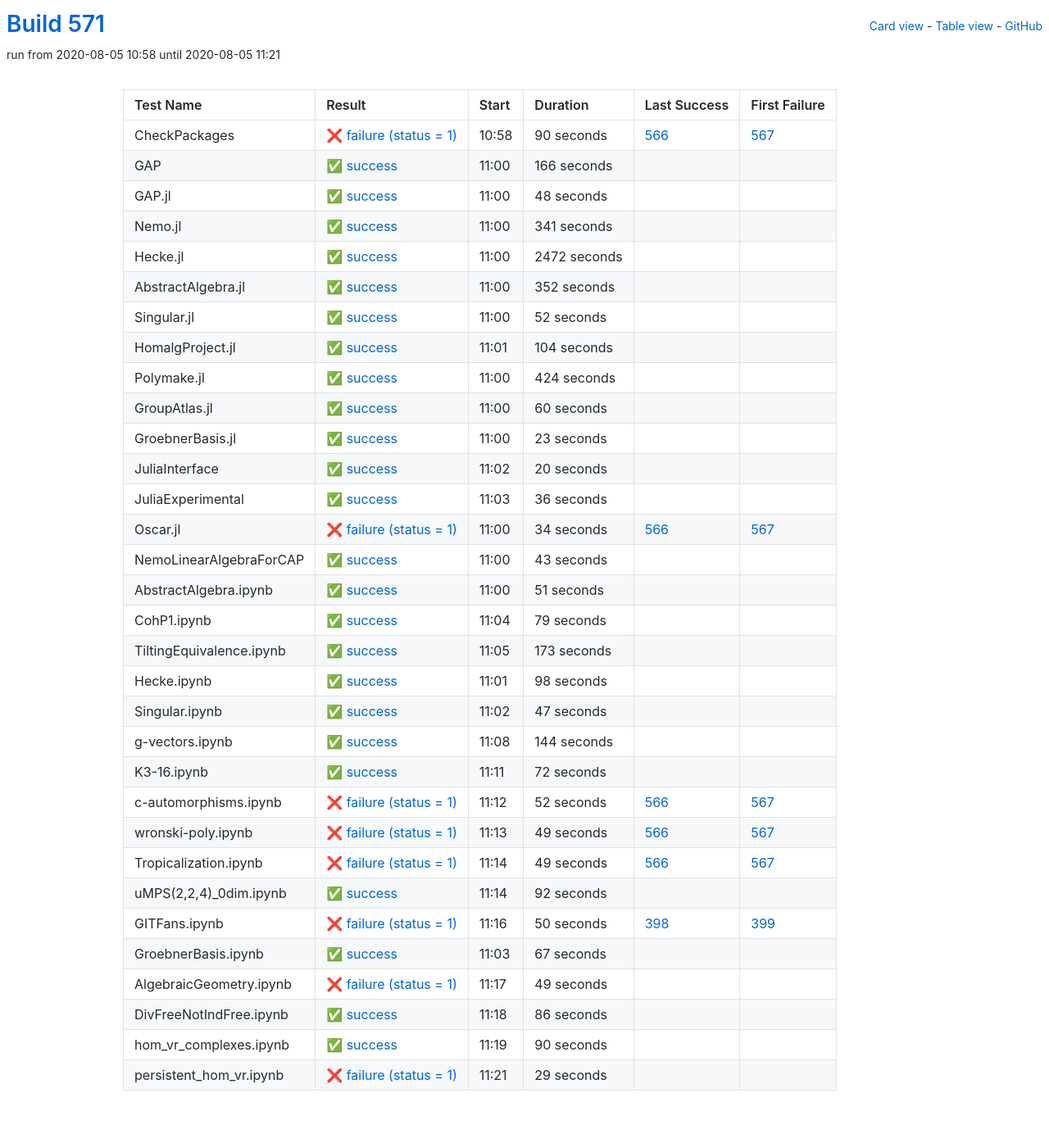
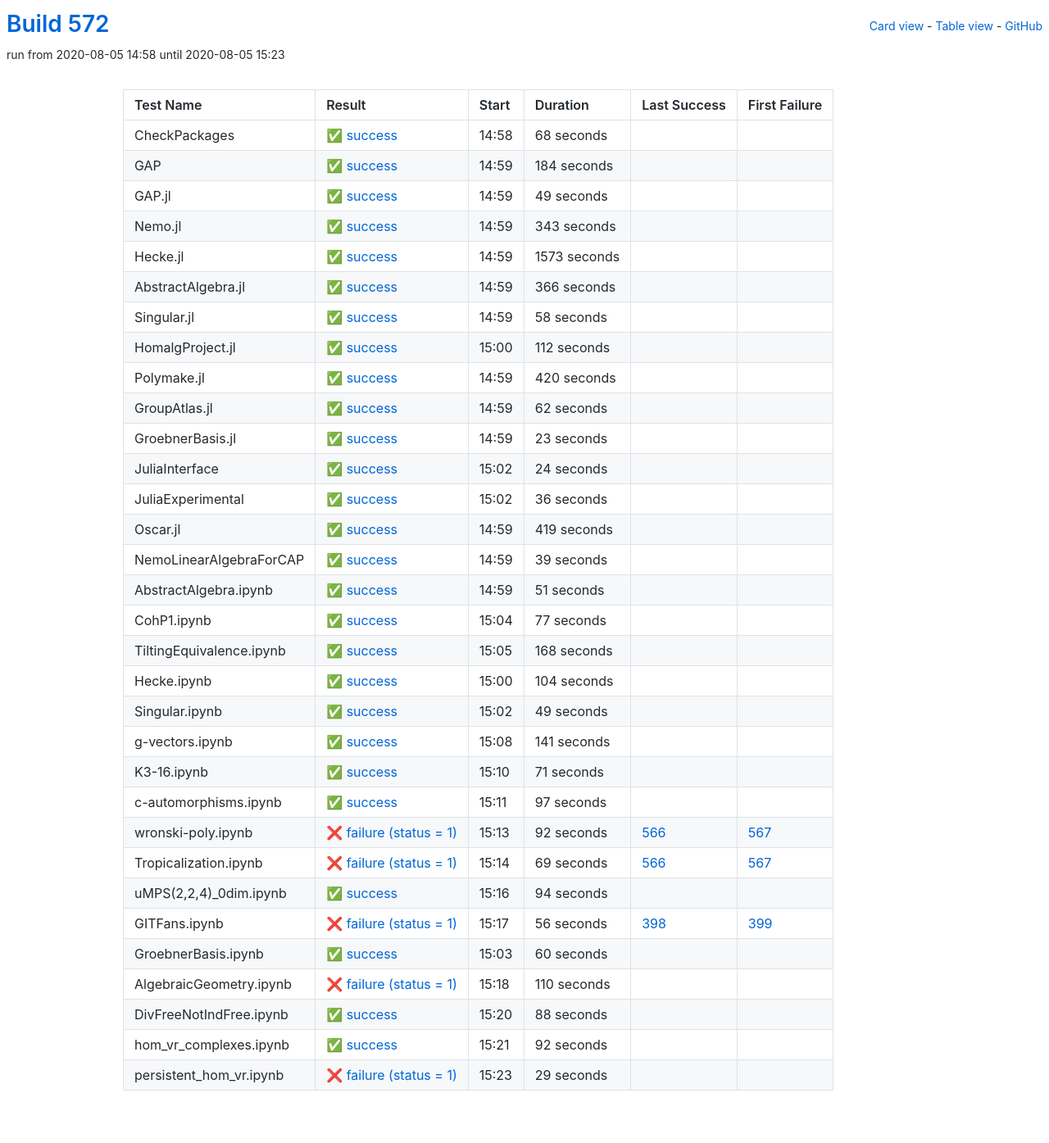
Before and after one commit to oscar-system/oscar-ci-status-stable, a Jekyll site: the page built from table.html, in a window 1280 px wide. Shown: the whole page at 82% size. Built offline with Jekyll 4.4.1, drawn with Linux system fonts in a browser that asks for light colours.

Commit message:
Build #572

```diff
--- a/_data/ci.yml
+++ b/_data/ci.yml
@@ -1,6 +1,6 @@
 ---
-build: 571
-build_url: https://oscarci.mathematik.uni-kl.de/job/oscar-stable/571/
+build: 572
+build_url: https://oscarci.mathematik.uni-kl.de/job/oscar-stable/572/
 job: oscar-stable
 organization: oscar-system
 repo: oscar-ci-status-stable
@@ -8,128 +8,128 @@ repourl: https://github.com/oscar-system/oscar-ci-status-stable
 tests:
 - name: CheckPackages
   id: checkpackages
-  log: https://oscarci.mathematik.uni-kl.de/job/oscar-stable/571/artifact/logs/build-571/CheckPackages.log
-  start: 2020-08-05 10:58
-  success: false
-  exitcode: 1
-  status: failure
-  duration: 90
-  last_success: 566
-  last_success_url: https://oscarci.mathematik.uni-kl.de/job/oscar-stable/566/
-  first_failure: 567
-  first_failure_url: https://oscarci.mathematik.uni-kl.de/job/oscar-stable/567/
-- name: GAP
-  id: gap
-  log: https://oscarci.mathematik.uni-kl.de/job/oscar-stable/571/artifact/logs/build-571/GAP.log
-  start: 2020-08-05 11:00
+  log: https://oscarci.mathematik.uni-kl.de/job/oscar-stable/572/artifact/logs/build-572/CheckPackages.log
+  start: 2020-08-05 14:58
   success: true
   exitcode: 0
   status: success
-  duration: 166
+  duration: 68
+  last_success: false
+  last_success_url:
+  first_failure: false
+  first_failure_url:
+- name: GAP
+  id: gap
+  log: https://oscarci.mathematik.uni-kl.de/job/oscar-stable/572/artifact/logs/build-572/GAP.log
+  start: 2020-08-05 14:59
+  success: true
+  exitcode: 0
+  status: success
+  duration: 184
   last_success: false
   last_success_url:
   first_failure: false
   first_failure_url:
 - name: GAP.jl
   id: gap-jl
-  log: https://oscarci.mathematik.uni-kl.de/job/oscar-stable/571/artifact/logs/build-571/GAP.jl.log
-  start: 2020-08-05 11:00
+  log: https://oscarci.mathematik.uni-kl.de/job/oscar-stable/572/artifact/logs/build-572/GAP.jl.log
+  start: 2020-08-05 14:59
   success: true
   exitcode: 0
   status: success
-  duration: 48
+  duration: 49
   last_success: false
   last_success_url:
   first_failure: false
   first_failure_url:
 - name: Nemo.jl
   id: nemo-jl
-  log: https://oscarci.mathematik.uni-kl.de/job/oscar-stable/571/artifact/logs/build-571/Nemo.jl.log
-  start: 2020-08-05 11:00
+  log: https://oscarci.mathematik.uni-kl.de/job/oscar-stable/572/artifact/logs/build-572/Nemo.jl.log
+  start: 2020-08-05 14:59
   success: true
   exitcode: 0
   status: success
-  duration: 341
+  duration: 343
   last_success: false
   last_success_url:
   first_failure: false
   first_failure_url:
 - name: Hecke.jl
   id: hecke-jl
-  log: https://oscarci.mathematik.uni-kl.de/job/oscar-stable/571/artifact/logs/build-571/Hecke.jl.log
-  start: 2020-08-05 11:00
+  log: https://oscarci.mathematik.uni-kl.de/job/oscar-stable/572/artifact/logs/build-572/Hecke.jl.log
+  start: 2020-08-05 14:59
   success: true
   exitcode: 0
   status: success
-  duration: 2472
+  duration: 1573
   last_success: false
   last_success_url:
   first_failure: false
   first_failure_url:
 - name: AbstractAlgebra.jl
   id: abstractalgebra-jl
-  log: https://oscarci.mathematik.uni-kl.de/job/oscar-stable/571/artifact/logs/build-571/AbstractAlgebra.jl.log
-  start: 2020-08-05 11:00
+  log: https://oscarci.mathematik.uni-kl.de/job/oscar-stable/572/artifact/logs/build-572/AbstractAlgebra.jl.log
+  start: 2020-08-05 14:59
   success: true
   exitcode: 0
   status: success
-  duration: 352
+  duration: 366
   last_success: false
   last_success_url:
   first_failure: false
   first_failure_url:
 - name: Singular.jl
   id: singular-jl
-  log: https://oscarci.mathematik.uni-kl.de/job/oscar-stable/571/artifact/logs/build-571/Singular.jl.log
-  start: 2020-08-05 11:00
+  log: https://oscarci.mathematik.uni-kl.de/job/oscar-stable/572/artifact/logs/build-572/Singular.jl.log
+  start: 2020-08-05 14:59
   success: true
   exitcode: 0
   status: success
-  duration: 52
+  duration: 58
   last_success: false
   last_success_url:
   first_failure: false
   first_failure_url:
 - name: HomalgProject.jl
   id: homalgproject-jl
-  log: https://oscarci.mathematik.uni-kl.de/job/oscar-stable/571/artifact/logs/build-571/HomalgProject.jl.log
-  start: 2020-08-05 11:01
+  log: https://oscarci.mathematik.uni-kl.de/job/oscar-stable/572/artifact/logs/build-572/HomalgProject.jl.log
+  start: 2020-08-05 15:00
   success: true
   exitcode: 0
   status: success
-  duration: 104
+  duration: 112
   last_success: false
   last_success_url:
   first_failure: false
   first_failure_url:
 - name: Polymake.jl
   id: polymake-jl
-  log: https://oscarci.mathematik.uni-kl.de/job/oscar-stable/571/artifact/logs/build-571/Polymake.jl.log
-  start: 2020-08-05 11:00
+  log: https://oscarci.mathematik.uni-kl.de/job/oscar-stable/572/artifact/logs/build-572/Polymake.jl.log
+  start: 2020-08-05 14:59
   success: true
   exitcode: 0
   status: success
-  duration: 424
+  duration: 420
   last_success: false
   last_success_url:
   first_failure: false
   first_failure_url:
 - name: GroupAtlas.jl
   id: groupatlas-jl
-  log: https://oscarci.mathematik.uni-kl.de/job/oscar-stable/571/artifact/logs/build-571/GroupAtlas.jl.log
-  start: 2020-08-05 11:00
+  log: https://oscarci.mathematik.uni-kl.de/job/oscar-stable/572/artifact/logs/build-572/GroupAtlas.jl.log
+  start: 2020-08-05 14:59
   success: true
   exitcode: 0
   status: success
-  duration: 60
+  duration: 62
   last_success: false
   last_success_url:
   first_failure: false
   first_failure_url:
 - name: GroebnerBasis.jl
   id: groebnerbasis-jl
-  log: https://oscarci.mathematik.uni-kl.de/job/oscar-stable/571/artifact/logs/build-571/GroebnerBasis.jl.log
-  start: 2020-08-05 11:00
+  log: https://oscarci.mathematik.uni-kl.de/job/oscar-stable/572/artifact/logs/build-572/GroebnerBasis.jl.log
+  start: 2020-08-05 14:59
   success: true
   exitcode: 0
   status: success
@@ -140,20 +140,20 @@ tests:
   first_failure_url:
 - name: JuliaInterface
   id: juliainterface
-  log: https://oscarci.mathematik.uni-kl.de/job/oscar-stable/571/artifact/logs/build-571/JuliaInterface.log
-  start: 2020-08-05 11:02
+  log: https://oscarci.mathematik.uni-kl.de/job/oscar-stable/572/artifact/logs/build-572/JuliaInterface.log
+  start: 2020-08-05 15:02
   success: true
   exitcode: 0
   status: success
-  duration: 20
+  duration: 24
   last_success: false
   last_success_url:
   first_failure: false
   first_failure_url:
 - name: JuliaExperimental
   id: juliaexperimental
-  log: https://oscarci.mathematik.uni-kl.de/job/oscar-stable/571/artifact/logs/build-571/JuliaExperimental.log
-  start: 2020-08-05 11:03
+  log: https://oscarci.mathematik.uni-kl.de/job/oscar-stable/572/artifact/logs/build-572/JuliaExperimental.log
+  start: 2020-08-05 15:02
   success: true
   exitcode: 0
   status: success
@@ -164,32 +164,32 @@ tests:
   first_failure_url:
 - name: Oscar.jl
   id: oscar-jl
-  log: https://oscarci.mathematik.uni-kl.de/job/oscar-stable/571/artifact/logs/build-571/Oscar.jl.log
-  start: 2020-08-05 11:00
-  success: false
-  exitcode: 1
-  status: failure
-  duration: 34
-  last_success: 566
-  last_success_url: https://oscarci.mathematik.uni-kl.de/job/oscar-stable/566/
-  first_failure: 567
-  first_failure_url: https://oscarci.mathematik.uni-kl.de/job/oscar-stable/567/
-- name: NemoLinearAlgebraForCAP
-  id: nemolinearalgebraforcap
-  log: https://oscarci.mathematik.uni-kl.de/job/oscar-stable/571/artifact/logs/build-571/NemoLinearAlgebraForCAP.log
-  start: 2020-08-05 11:00
+  log: https://oscarci.mathematik.uni-kl.de/job/oscar-stable/572/artifact/logs/build-572/Oscar.jl.log
+  start: 2020-08-05 14:59
   success: true
   exitcode: 0
   status: success
-  duration: 43
+  duration: 419
+  last_success: false
+  last_success_url:
+  first_failure: false
+  first_failure_url:
+- name: NemoLinearAlgebraForCAP
+  id: nemolinearalgebraforcap
+  log: https://oscarci.mathematik.uni-kl.de/job/oscar-stable/572/artifact/logs/build-572/NemoLinearAlgebraForCAP.log
+  start: 2020-08-05 14:59
+  success: true
+  exitcode: 0
+  status: success
+  duration: 39
   last_success: false
   last_success_url:
   first_failure: false
   first_failure_url:
 - name: AbstractAlgebra.ipynb
   id: abstractalgebra-ipynb
-  log: https://oscarci.mathematik.uni-kl.de/job/oscar-stable/571/artifact/logs/build-571/AbstractAlgebra.ipynb.log
-  start: 2020-08-05 11:00
+  log: https://oscarci.mathematik.uni-kl.de/job/oscar-stable/572/artifact/logs/build-572/AbstractAlgebra.ipynb.log
+  start: 2020-08-05 14:59
   success: true
   exitcode: 0
   status: success
@@ -200,116 +200,176 @@ tests:
   first_failure_url:
 - name: CohP1.ipynb
   id: cohp1-ipynb
-  log: https://oscarci.mathematik.uni-kl.de/job/oscar-stable/571/artifact/logs/build-571/CohP1.ipynb.log
-  start: 2020-08-05 11:04
+  log: https://oscarci.mathematik.uni-kl.de/job/oscar-stable/572/artifact/logs/build-572/CohP1.ipynb.log
+  start: 2020-08-05 15:04
   success: true
   exitcode: 0
   status: success
-  duration: 79
+  duration: 77
   last_success: false
   last_success_url:
   first_failure: false
   first_failure_url:
 - name: TiltingEquivalence.ipynb
   id: tiltingequivalence-ipynb
-  log: https://oscarci.mathematik.uni-kl.de/job/oscar-stable/571/artifact/logs/build-571/TiltingEquivalence.ipynb.log
-  start: 2020-08-05 11:05
+  log: https://oscarci.mathematik.uni-kl.de/job/oscar-stable/572/artifact/logs/build-572/TiltingEquivalence.ipynb.log
+  start: 2020-08-05 15:05
   success: true
   exitcode: 0
   status: success
-  duration: 173
+  duration: 168
   last_success: false
   last_success_url:
   first_failure: false
   first_failure_url:
 - name: Hecke.ipynb
   id: hecke-ipynb
-  log: https://oscarci.mathematik.uni-kl.de/job/oscar-stable/571/artifact/logs/build-571/Hecke.ipynb.log
-  start: 2020-08-05 11:01
+  log: https://oscarci.mathematik.uni-kl.de/job/oscar-stable/572/artifact/logs/build-572/Hecke.ipynb.log
+  start: 2020-08-05 15:00
   success: true
   exitcode: 0
   status: success
-  duration: 98
+  duration: 104
   last_success: false
   last_success_url:
   first_failure: false
   first_failure_url:
 - name: Singular.ipynb
   id: singular-ipynb
-  log: https://oscarci.mathematik.uni-kl.de/job/oscar-stable/571/artifact/logs/build-571/Singular.ipynb.log
-  start: 2020-08-05 11:02
+  log: https://oscarci.mathematik.uni-kl.de/job/oscar-stable/572/artifact/logs/build-572/Singular.ipynb.log
+  start: 2020-08-05 15:02
   success: true
   exitcode: 0
   status: success
-  duration: 47
+  duration: 49
   last_success: false
   last_success_url:
   first_failure: false
   first_failure_url:
 - name: g-vectors.ipynb
   id: g-vectors-ipynb
-  log: https://oscarci.mathematik.uni-kl.de/job/oscar-stable/571/artifact/logs/build-571/g-vectors.ipynb.log
-  start: 2020-08-05 11:08
+  log: https://oscarci.mathematik.uni-kl.de/job/oscar-stable/572/artifact/logs/build-572/g-vectors.ipynb.log
+  start: 2020-08-05 15:08
   success: true
   exitcode: 0
   status: success
-  duration: 144
+  duration: 141
   last_success: false
   last_success_url:
   first_failure: false
   first_failure_url:
 - name: K3-16.ipynb
   id: k3-16-ipynb
-  log: https://oscarci.mathematik.uni-kl.de/job/oscar-stable/571/artifact/logs/build-571/K3-16.ipynb.log
-  start: 2020-08-05 11:11
+  log: https://oscarci.mathematik.uni-kl.de/job/oscar-stable/572/artifact/logs/build-572/K3-16.ipynb.log
+  start: 2020-08-05 15:10
   success: true
   exitcode: 0
   status: success
-  duration: 72
+  duration: 71
   last_success: false
   last_success_url:
   first_failure: false
   first_failure_url:
 - name: c-automorphisms.ipynb
   id: c-automorphisms-ipynb
-  log: https://oscarci.mathematik.uni-kl.de/job/oscar-stable/571/artifact/logs/build-571/c-automorphisms.ipynb.log
-  start: 2020-08-05 11:12
+  log: https://oscarci.mathematik.uni-kl.de/job/oscar-stable/572/artifact/logs/build-572/c-automorphisms.ipynb.log
+  start: 2020-08-05 15:11
+  success: true
+  exitcode: 0
+  status: success
+  duration: 97
+  last_success: false
+  last_success_url:
+  first_failure: false
+  first_failure_url:
+- name: wronski-poly.ipynb
+  id: wronski-poly-ipynb
+  log: https://oscarci.mathematik.uni-kl.de/job/oscar-stable/572/artifact/logs/build-572/wronski-poly.ipynb.log
+  start: 2020-08-05 15:13
   success: false
   exitcode: 1
   status: failure
-  duration: 52
-  last_success: 566
-  last_success_url: https://oscarci.mathematik.uni-kl.de/job/oscar-stable/566/
-  first_failure: 567
-  first_failure_url: https://oscarci.mathematik.uni-kl.de/job/oscar-stable/567/
-- name: wronski-poly.ipynb
-  id: wronski-poly-ipynb
-  log: https://oscarci.mathematik.uni-kl.de/job/oscar-stable/571/artifact/logs/build-571/wronski-poly.ipynb.log
-  start: 2020-08-05 11:13
-  success: false
-  exitcode: 1
-  status: failure
-  duration: 49
+  duration: 92
   last_success: 566
   last_success_url: https://oscarci.mathematik.uni-kl.de/job/oscar-stable/566/
   first_failure: 567
   first_failure_url: https://oscarci.mathematik.uni-kl.de/job/oscar-stable/567/
 - name: Tropicalization.ipynb
   id: tropicalization-ipynb
-  log: https://oscarci.mathematik.uni-kl.de/job/oscar-stable/571/artifact/logs/build-571/Tropicalization.ipynb.log
-  start: 2020-08-05 11:14
+  log: https://oscarci.mathematik.uni-kl.de/job/oscar-stable/572/artifact/logs/build-572/Tropicalization.ipynb.log
+  start: 2020-08-05 15:14
   success: false
   exitcode: 1
   status: failure
-  duration: 49
+  duration: 69
   last_success: 566
   last_success_url: https://oscarci.mathematik.uni-kl.de/job/oscar-stable/566/
   first_failure: 567
   first_failure_url: https://oscarci.mathematik.uni-kl.de/job/oscar-stable/567/
 - name: uMPS(2,2,4)_0dim.ipynb
   id: umps-2-2-4-0dim-ipynb
-  log: https://oscarci.mathematik.uni-kl.de/job/oscar-stable/571/artifact/logs/build-571/uMPS-2-2-4-_0dim.ipynb.log
-  start: 2020-08-05 11:14
+  log: https://oscarci.mathematik.uni-kl.de/job/oscar-stable/572/artifact/logs/build-572/uMPS-2-2-4-_0dim.ipynb.log
+  start: 2020-08-05 15:16
+  success: true
+  exitcode: 0
+  status: success
+  duration: 94
+  last_success: false
+  last_success_url:
+  first_failure: false
+  first_failure_url:
+- name: GITFans.ipynb
+  id: gitfans-ipynb
+  log: https://oscarci.mathematik.uni-kl.de/job/oscar-stable/572/artifact/logs/build-572/GITFans.ipynb.log
+  start: 2020-08-05 15:17
+  success: false
+  exitcode: 1
+  status: failure
+  duration: 56
+  last_success: 398
+  last_success_url: https://oscarci.mathematik.uni-kl.de/job/oscar-stable/398/
+  first_failure: 399
+  first_failure_url: https://oscarci.mathematik.uni-kl.de/job/oscar-stable/399/
+- name: GroebnerBasis.ipynb
+  id: groebnerbasis-ipynb
+  log: https://oscarci.mathematik.uni-kl.de/job/oscar-stable/572/artifact/logs/build-572/GroebnerBasis.ipynb.log
+  start: 2020-08-05 15:03
+  success: true
+  exitcode: 0
+  status: success
+  duration: 60
+  last_success: false
+  last_success_url:
+  first_failure: false
+  first_failure_url:
+- name: AlgebraicGeometry.ipynb
+  id: algebraicgeometry-ipynb
+  log: https://oscarci.mathematik.uni-kl.de/job/oscar-stable/572/artifact/logs/build-572/AlgebraicGeometry.ipynb.log
+  start: 2020-08-05 15:18
+  success: false
+  exitcode: 1
+  status: failure
+  duration: 110
+  last_success: false
+  last_success_url:
+  first_failure: false
+  first_failure_url:
+- name: DivFreeNotIndFree.ipynb
+  id: divfreenotindfree-ipynb
+  log: https://oscarci.mathematik.uni-kl.de/job/oscar-stable/572/artifact/logs/build-572/DivFreeNotIndFree.ipynb.log
+  start: 2020-08-05 15:20
+  success: true
+  exitcode: 0
+  status: success
+  duration: 88
+  last_success: false
+  last_success_url:
+  first_failure: false
+  first_failure_url:
+- name: hom_vr_complexes.ipynb
+  id: hom-vr-complexes-ipynb
+  log: https://oscarci.mathematik.uni-kl.de/job/oscar-stable/572/artifact/logs/build-572/hom_vr_complexes.ipynb.log
+  start: 2020-08-05 15:21
   success: true
   exitcode: 0
   status: success
@@ -318,70 +378,10 @@ tests:
   last_success_url:
   first_failure: false
   first_failure_url:
-- name: GITFans.ipynb
-  id: gitfans-ipynb
-  log: https://oscarci.mathematik.uni-kl.de/job/oscar-stable/571/artifact/logs/build-571/GITFans.ipynb.log
-  start: 2020-08-05 11:16
-  success: false
-  exitcode: 1
-  status: failure
-  duration: 50
-  last_success: 398
-  last_success_url: https://oscarci.mathematik.uni-kl.de/job/oscar-stable/398/
-  first_failure: 399
-  first_failure_url: https://oscarci.mathematik.uni-kl.de/job/oscar-stable/399/
-- name: GroebnerBasis.ipynb
-  id: groebnerbasis-ipynb
-  log: https://oscarci.mathematik.uni-kl.de/job/oscar-stable/571/artifact/logs/build-571/GroebnerBasis.ipynb.log
-  start: 2020-08-05 11:03
-  success: true
-  exitcode: 0
-  status: success
-  duration: 67
-  last_success: false
-  last_success_url:
-  first_failure: false
-  first_failure_url:
-- name: AlgebraicGeometry.ipynb
-  id: algebraicgeometry-ipynb
-  log: https://oscarci.mathematik.uni-kl.de/job/oscar-stable/571/artifact/logs/build-571/AlgebraicGeometry.ipynb.log
-  start: 2020-08-05 11:17
-  success: false
-  exitcode: 1
-  status: failure
-  duration: 49
-  last_success: false
-  last_success_url:
-  first_failure: false
-  first_failure_url:
-- name: DivFreeNotIndFree.ipynb
-  id: divfreenotindfree-ipynb
-  log: https://oscarci.mathematik.uni-kl.de/job/oscar-stable/571/artifact/logs/build-571/DivFreeNotIndFree.ipynb.log
-  start: 2020-08-05 11:18
-  success: true
-  exitcode: 0
-  status: success
-  duration: 86
-  last_success: false
-  last_success_url:
-  first_failure: false
-  first_failure_url:
-- name: hom_vr_complexes.ipynb
-  id: hom-vr-complexes-ipynb
-  log: https://oscarci.mathematik.uni-kl.de/job/oscar-stable/571/artifact/logs/build-571/hom_vr_complexes.ipynb.log
-  start: 2020-08-05 11:19
-  success: true
-  exitcode: 0
-  status: success
-  duration: 90
-  last_success: false
-  last_success_url:
-  first_failure: false
-  first_failure_url:
 - name: persistent_hom_vr.ipynb
   id: persistent-hom-vr-ipynb
-  log: https://oscarci.mathematik.uni-kl.de/job/oscar-stable/571/artifact/logs/build-571/persistent_hom_vr.ipynb.log
-  start: 2020-08-05 11:21
+  log: https://oscarci.mathematik.uni-kl.de/job/oscar-stable/572/artifact/logs/build-572/persistent_hom_vr.ipynb.log
+  start: 2020-08-05 15:23
   success: false
   exitcode: 1
   status: failure
```
Also changed, not shown: README.md.
